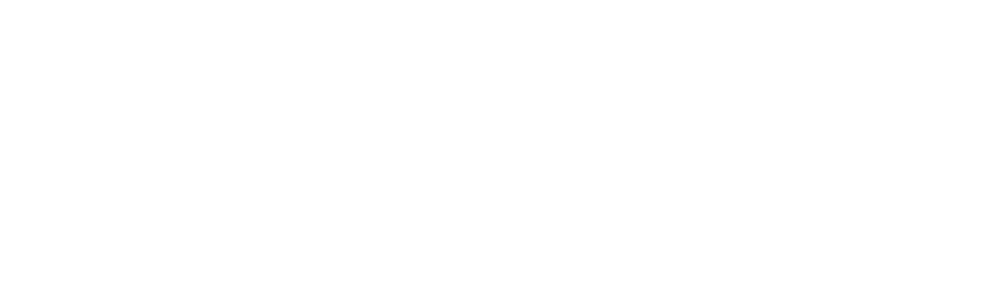
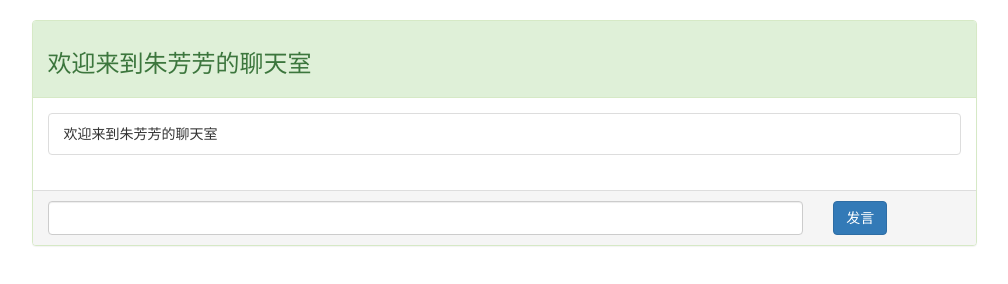
Before and after one commit to zhufang/socket.io, a plain HTML site: page index.html in a window 1280 px wide. Shown: the whole page, without its empty margins (136-1144 px from the left). Drawn offline with nearby package versions, Linux system fonts and the light colour scheme.

Commit message:
'留言板页面布局'

```diff
--- a/1.server.js
+++ b/1.server.js
@@ -1,7 +1,8 @@
 var express=require('express');
 var path=require('path');
 var app=express();
-
+//使用这个中间件以后，此中间件原理是去public目录下，找找有没有这个文件，如果有则读出来返回给客户端，如果没有则 next
+app.use()
 //当客户端访问'/'的时候，返回一个index.html文件
 app.get('/',function (req,res) {
     //从当前路径出发向下找 找一个绝对路径
--- a/index.html
+++ b/index.html
@@ -3,11 +3,40 @@
 <head>
     <meta charset="UTF-8">
     <title>Title</title>
+    <link rel="stylesheet" href="http://cdn.bootcss.com/bootstrap/3.3.0/css/bootstrap.min.css">
 </head>
-<body>
+<body style="margin-top:20px">
+<div class="container">
+    <div class="row">
+        <div class="col-md-10 col-md-offset-1">
+            <div class="panel panel-success">
+                <div class="panel-heading">
+                    <h3>欢迎来到朱芳芳的聊天室</h3>
+                </div>
+                <div class="panel-body">
+                    <ul class="list-group">
+                        <li class="list-group-item">欢迎来到朱芳芳的聊天室</li>
+                    </ul>
+                </div>
+                <div class="panel-footer">
+                    <div class="row">
+                        <div class="col-md-10">
+                            <input type="text" class="form-control" name="content" id="content">
+                        </div>
+                        <div class="col-md-2">
+                            <hutton class="btn btn-primary btn-md" type="button">发言</hutton>
+                        </div>
+                    </div>
+                </div>
+            </div>
+        </div>
+    </div>
+
+</div>
 <script src="/socket.io/socket.io.js"></script>
 <script>
     //通过引入这个脚本后会在window下增加一个io的全局变量，通过调用它并传入路径可以连接socket.io服务器
+    // / 代表当前路径
     var socket = io('/');
     socket.on('connect',function () {
         console.log('连接服务器成功');
```
